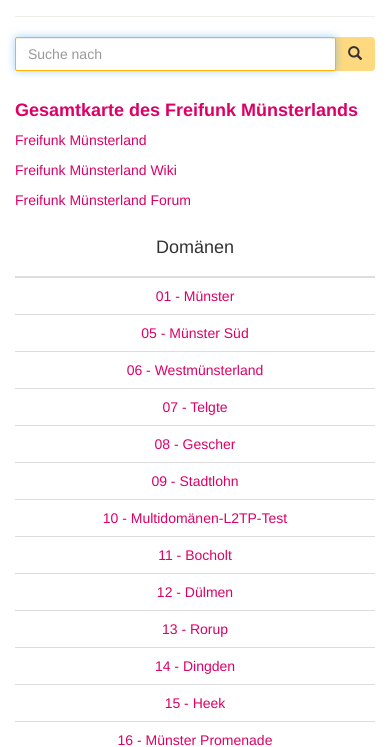
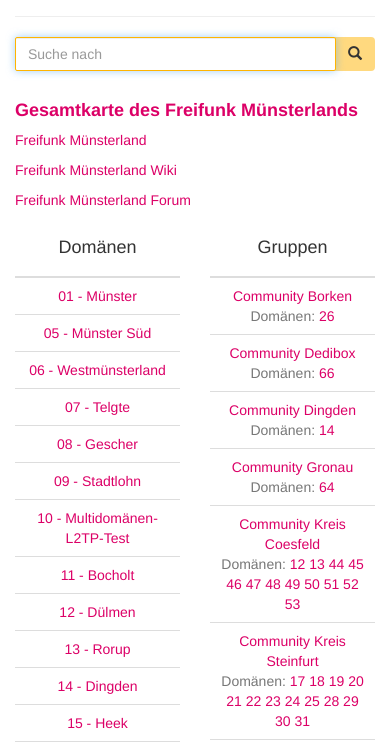
Before and after one commit to ffgtso/nodesmap-page-ffgt, a plain HTML site: page debug.html in a window 390 px wide. Shown: the part 274-1021 px from the top of the page. Drawn offline with nearby package versions, Linux system fonts and the light colour scheme.

Commit message:
added xsmall 2 columns

```diff
--- a/debug.html
+++ b/debug.html
@@ -26,7 +26,7 @@
   <div class="container">
   <div class="row">
     <!-- Suchfeld und Links -->
-    <div class="col-md-4 col-sm-4">
+    <div class="col-md-4 col-sm-4 col-xs-12">
       <form action="#" method="get">
         <div class="input-group">
           <!-- USE TWITTER TYPEAHEAD JSON WITH API TO SEARCH -->
@@ -43,7 +43,7 @@
       <p><a href="https://forum.freifunk-muensterland.de/">Freifunk Münsterland Forum</a></p>
     </div>
     <!-- Spalte mit Domänen -->
-    <div class="col-md-4 col-sm-4">
+    <div class="col-md-4 col-sm-4 col-xs-6">
         <div class="ffms-align-center">
         <table  class="table table-list-search table-hover">
           <thead>
@@ -252,7 +252,7 @@
         </div>
     </div>
     <!-- Spalte mit Gruppen -->
-    <div class="col-md-4 col-sm-4">
+    <div class="col-md-4 col-sm-4 col-xs-6">
         <div class="ffms-align-center">
         <table class="table  table-list-search table-hover">
           <thead>
```
Also changed, not shown: 1 other file.
